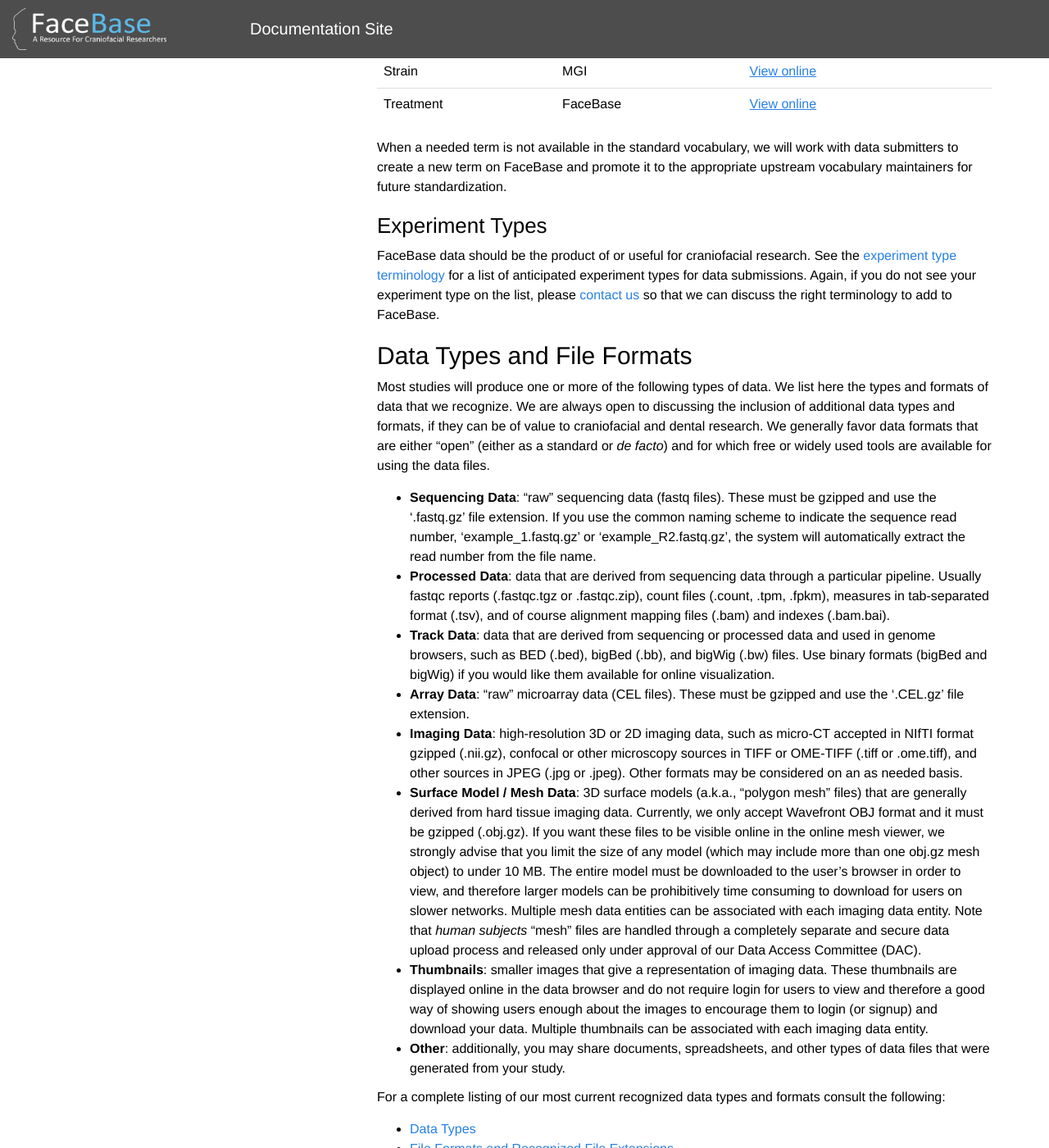
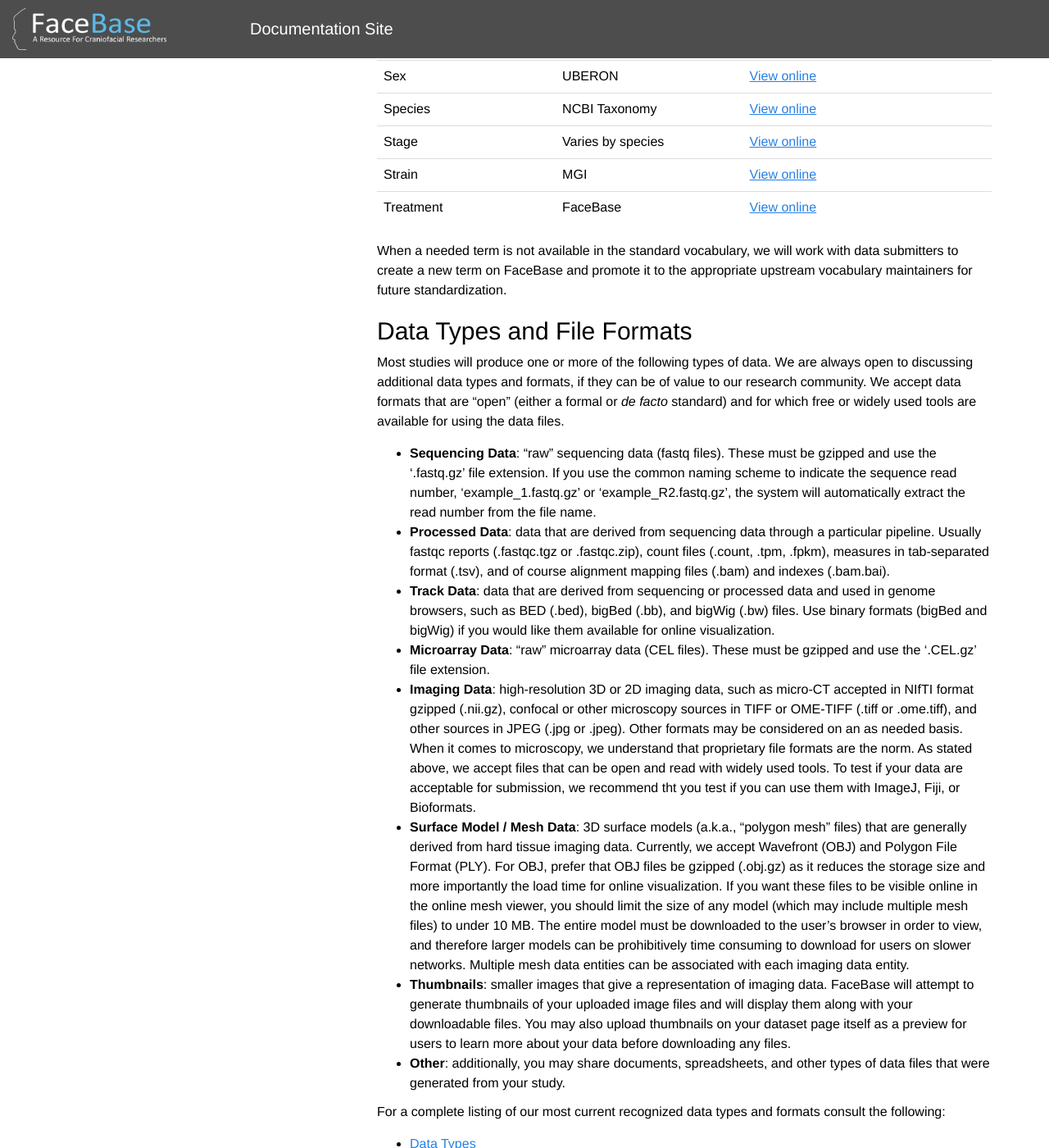
Before and after one commit to informatics-isi-edu/facebase-docs, a Jekyll site: the page built from docs/_docs/submitting-basic/Data-Submission-Key-Concepts.md, in a window 1280 px wide and 1400 px high, scrolled down 2111 px. Shown: the whole window at 82% size. Built offline with Jekyll 4.4.1, drawn with Linux system fonts in a browser that asks for light colours; comment, search, counter and statistics services are not loaded; some of the changed text lies outside the part shown.

Commit message:
general improvements to key concepts doc

```diff
--- a/docs/_docs/submitting-basic/Data-Submission-Key-Concepts.md
+++ b/docs/_docs/submitting-basic/Data-Submission-Key-Concepts.md
@@ -3,7 +3,9 @@
 permalink: /docs/Data-Submission-Key-Concepts/
 ---
 
-If you are submitting data to FaceBase, we recommend that you begin by reviewing the following key concepts and relationships. The diagram here is a high-level representation of the database model (i.e., the way information are structured) in FaceBase.
+In this section, you will learn about the key concepts and relationships in the FaceBase database, [vocabulary](#vocabulary) terms used to label data in FaceBase, and the supported [data types and file formats](#data-types-and-file-formats). If you are planning to submit data to FaceBase, see our listing of currently supported [Experiment Types](https://www.facebase.org/chaise/recordset/#1/vocab:experiment_type). Please [contact us](mailto:help@facebase.org) if you do not see your experiment type on the list.
+
+The following diagram depicts the structure of the FaceBase database.
 
 ![Diagram of key concepts in FaceBase]({{ "/assets/img/data-key-concepts.jpg" | relative_url }})
 
@@ -11,20 +13,17 @@
 
 - **Dataset**: represents a unit of data collected and submitted to the FaceBase site. Typically, a dataset represents a whole or a logical unit of an investigation (i.e., a study within an overall investigation/project).
 
-- **Protocol**: a means of describing the methods used for an experiment. It should include sufficient details to reproduce the results of the experiment. The details may be entered in a rich text editor (online), attached as a document file, or a URL may be given to reference an already published protocol description. We recommend following the [Nature Protocol Exchange](https://protocolexchange.researchsquare.com/protocol-exchange/guidelines) or similar guidelines for documenting protocols.
+- **Protocol**: represents the documentation for the research protocol and should include sufficient details to reproduce the results of the experiment. The details may be entered in a rich text editor (online), attached as a file, or may reference a published protocol. We recommend following the [Nature Protocol Exchange](https://protocolexchange.researchsquare.com/protocol-exchange/guidelines) or similar guidelines for documenting protocols.
 
-- **Experiment** (a.k.a., assay): represents an experiment at a fine-grained unit of detail. It is intended to broadly cover multiple "bioinformatics" (i.e., sequencing or array) and imaging (i.e., various forms of microscopy) assay types. An experiment will generally be conducted on multiple biological samples. An experiment may reference another experiment as its control.
+- **Experiment** (a.k.a., assay): represents an experiment at a fine-grained unit of detail. It is intended to broadly cover multiple "bioinformatics" (i.e., sequencing or microarray) and imaging (i.e., various forms of microscopy) assay types. An experiment will generally be conducted on multiple biological samples. An experiment may reference another experiment as its control.
 
-- **Biosample**: represents the biological sample used in a study. There may be many biosamples in a dataset and biosamples are generally grouped together and associated with an Experiment as a collection of biological replicates. Note that FaceBase does not collect physical tissue samples. The 'biosample' here is only the metadata used to describe the physical samples used in your experiments.
+- **Biosample**: represents the biological sample used in a study. There may be many biosamples in a dataset and biosamples are generally grouped together and associated with an Experiment as a collection of [biological replicates](https://en.wikipedia.org/wiki/Replicate_(biology)). Note that FaceBase does not collect physical tissue samples. The 'biosample' here is only the metadata used to describe the physical samples used in your experiments.
+
+- **File**: represents the data file produced by the experimental or analytic procedures of the experiment. Files may be linked to biosamples to indicate more precisely the provenance of the data file. See [data types and file formats](#data-types-and-file-formats) for more details.
 
 ## Vocabulary
 
-FaceBase has adopted [external, standardized "vocabulary" a.k.a. "ontology"](https://en.wikipedia.org/wiki/Ontology_(information_science))
- for most terminology used to describe data. These include experiment types, species,
-age and development stages, anatomical terms, phenotypes, syndromes, gene nomenclature, and
-others. Most vocabulary terms are sourced by FaceBase. If you cannot find a term that
-you need in order to describe your data, please [contact us](mailto:help@facebase.org). For
-additional information, see the [NCBO BioPortal](https://bioportal.bioontology.org/).
+In order for your data to best reusable and interoperable with other data, it is important to label them with shared terminology broadly understood by other researchers. FaceBase has adopted [external, standardized "vocabulary" a.k.a. "ontology"](https://en.wikipedia.org/wiki/Ontology_(information_science)) for most terminology wherever possible. If you cannot find a term that you need in order to describe your data, please [contact us](mailto:help@facebase.org). To search for terms not already available in FaceBase, see the [NCBO BioPortal](https://bioportal.bioontology.org/).
 
 Currently, we use the following vocabulary:
 
@@ -45,27 +44,17 @@
 
 When a needed term is not available in the standard vocabulary, we will work with data submitters to create a new term on FaceBase and promote it to the appropriate upstream vocabulary maintainers for future standardization.
 
-### Experiment Types
-
-FaceBase data should be the product of or useful for craniofacial research. See the [experiment type terminology](https://www.facebase.org/chaise/recordset/#1/vocab:experiment_type@sort(name)) for a list of anticipated
-experiment types for data submissions. Again, if you do not see your experiment type on the list, please
-[contact us](mailto:help@facebase.org) so that we can discuss the right terminology to add to FaceBase.
-
 ## Data Types and File Formats
 
-Most studies will produce one or more of the following types of data. We list here the types
-and formats of data that we recognize. We are always open to discussing the inclusion of
-additional data types and formats, if they can be of value to craniofacial and dental research.
-We generally favor data formats that are either "open" (either as a standard or _de facto_) and for
-which free or widely used tools are available for using the data files.
+Most studies will produce one or more of the following types of data. We are always open to discussing additional data types and formats, if they can be of value to our research community. We accept data formats that are "open" (either a formal or _de facto_ standard) and for which free or widely used tools are available for using the data files.
 
 - **Sequencing Data**: "raw" sequencing data (fastq files). These must be gzipped and use the '.fastq.gz' file extension. If you use the common naming scheme to indicate the sequence read number, 'example_1.fastq.gz' or 'example_R2.fastq.gz', the system will automatically extract the read number from the file name.
 - **Processed Data**: data that are derived from sequencing data through a particular pipeline. Usually fastqc reports (.fastqc.tgz or .fastqc.zip), count files (.count, .tpm, .fpkm), measures in tab-separated format (.tsv), and of course alignment mapping files (.bam) and indexes (.bam.bai).
 - **Track Data**: data that are derived from sequencing or processed data and used in genome browsers, such as BED (.bed), bigBed (.bb), and bigWig (.bw) files. Use binary formats (bigBed and bigWig) if you would like them available for online visualization.
-- **Array Data**: "raw" microarray data (CEL files). These must be gzipped and use the '.CEL.gz' file extension.
-- **Imaging Data**: high-resolution 3D or 2D imaging data, such as micro-CT accepted in NIfTI format gzipped (.nii.gz), confocal or other microscopy sources in TIFF or OME-TIFF (.tiff or .ome.tiff), and other sources in JPEG (.jpg or .jpeg). Other formats may be considered on an as needed basis.
-- **Surface Model / Mesh Data**: 3D surface models (a.k.a., "polygon mesh" files) that are generally derived from hard tissue imaging data. Currently, we only accept Wavefront OBJ format and it must be gzipped (.obj.gz). If you want these files to be visible online in the online mesh viewer, we strongly advise that you limit the size of any model (which may include more than one obj.gz mesh object) to under 10 MB. The entire model must be downloaded to the user's browser in order to view, and therefore larger models can be prohibitively time consuming to download for users on slower networks. Multiple mesh data entities can be associated with each imaging data entity. Note that _human subjects_ "mesh" files are handled through a completely separate and secure data upload process and released only under approval of our Data Access Committee (DAC).
-- **Thumbnails**: smaller images that give a representation of imaging data. These thumbnails are displayed online in the data browser and do not require login for users to view and therefore a good way of showing users enough about the images to encourage them to login (or signup) and download your data. Multiple thumbnails can be associated with each imaging data entity.
+- **Microarray Data**: "raw" microarray data (CEL files). These must be gzipped and use the '.CEL.gz' file extension.
+- **Imaging Data**: high-resolution 3D or 2D imaging data, such as micro-CT accepted in NIfTI format gzipped (.nii.gz), confocal or other microscopy sources in TIFF or OME-TIFF (.tiff or .ome.tiff), and other sources in JPEG (.jpg or .jpeg). Other formats may be considered on an as needed basis. When it comes to microscopy, we understand that proprietary file formats are the norm. As stated above, we accept files that can be open and read with widely used tools. To test if your data are acceptable for submission, we recommend tht you test if you can use them with ImageJ, Fiji, or Bioformats.
+- **Surface Model / Mesh Data**: 3D surface models (a.k.a., "polygon mesh" files) that are generally derived from hard tissue imaging data. Currently, we accept Wavefront (OBJ) and Polygon File Format (PLY). For OBJ, prefer that OBJ files be gzipped (.obj.gz) as it reduces the storage size and more importantly the load time for online visualization. If you want these files to be visible online in the online mesh viewer, you should limit the size of any model (which may include multiple mesh files) to under 10 MB. The entire model must be downloaded to the user's browser in order to view, and therefore larger models can be prohibitively time consuming to download for users on slower networks. Multiple mesh data entities can be associated with each imaging data entity.
+- **Thumbnails**: smaller images that give a representation of imaging data. FaceBase will attempt to generate thumbnails of your uploaded image files and will display them along with your downloadable files. You may also upload thumbnails on your dataset page itself as a preview for users to learn more about your data before downloading any files.
 - **Other**: additionally, you may share documents, spreadsheets, and other types of data files that were generated from your study.
 
 For a complete listing of our most current recognized data types and formats consult the following:
```
